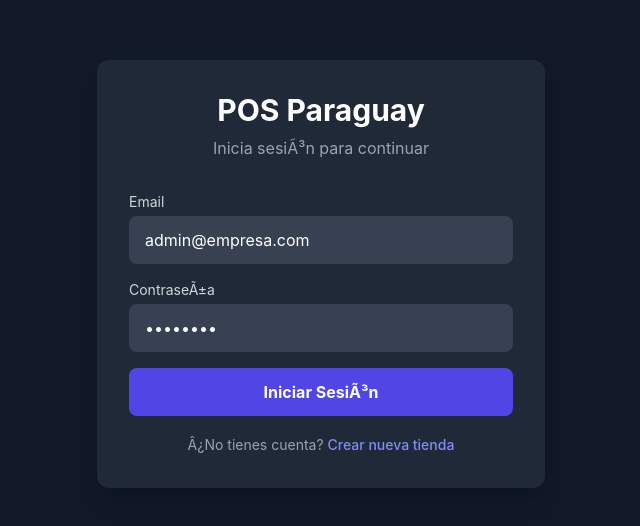
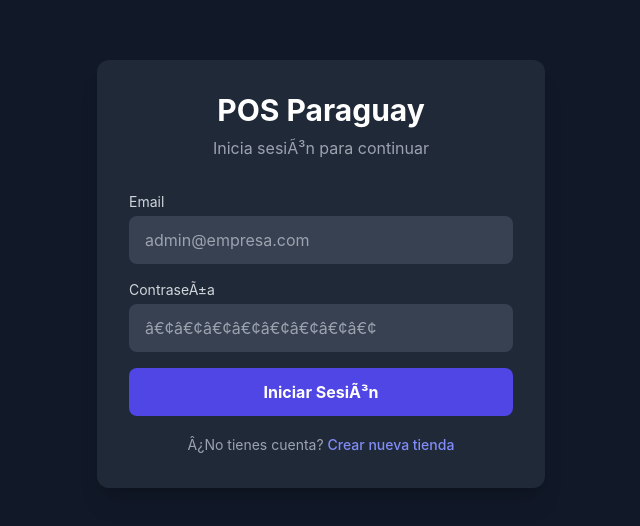
Before and after one commit to godoylucas534-lgtm/smart-pos-saas, a React (Vite) app in the folder apps/frontend/: page /login in a window 1280 px wide. Shown: the part 126-652 px from the top of the page, without its empty margins (319-959 px from the left). Built offline with nearby package versions, Linux system fonts and the light colour scheme; no server answers.

Commit message:
fix login page default credentials reset

```diff
--- a/apps/frontend/src/pages/LoginPage.tsx
+++ b/apps/frontend/src/pages/LoginPage.tsx
@@ -6,8 +6,8 @@ import { APP_NAME } from '../config/env';
 import { useLoginMutation } from '@/features/auth/hooks/useLoginMutation';
 
 export default function LoginPage() {
-  const [email, setEmail] = useState('admin@empresa.com');
-  const [password, setPassword] = useState('admin123');
+  const [email, setEmail] = useState('');
+  const [password, setPassword] = useState('');
   const [loading, setLoading] = useState(false);
   const navigate = useNavigate();
   const setAuth = useAuthStore((s) => s.setAuth);
```
